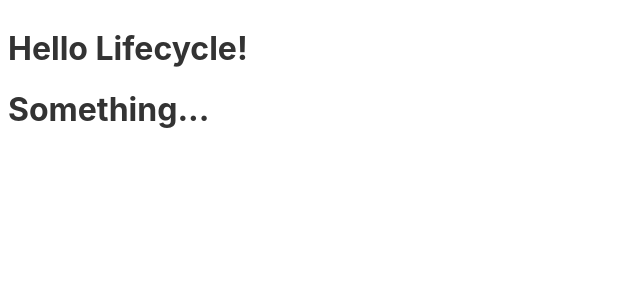
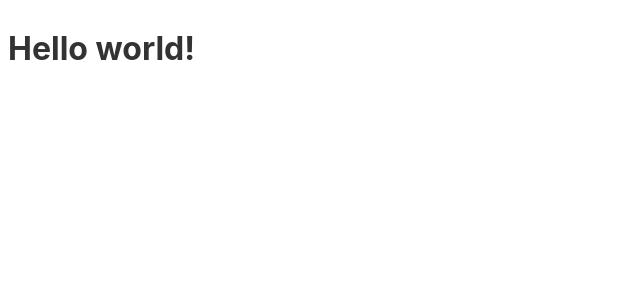
Before and after one commit to thebluerat/svelte_study, a Svelte app in the folder svelte-test/: page / in a window 1280 px wide. Shown: the top 300 px of the page, without its empty margins (0-640 px from the left). Built offline with nearby package versions, Linux system fonts and the light colour scheme.

Commit message:
lifecycle: tick

```diff
--- a/svelte-test/src/App.svelte
+++ b/svelte-test/src/App.svelte
@@ -1,14 +1,17 @@
+<!-- tick: 라이프사이클. 데이터가 갱신되고 나서 화면이 바뀌는 반응성을 가질 때까지 잠시 기다리게 해주는 능력이다. 실행 위치가 자유롭다. -->
+
 <script>
-    import {lifecycle, delayRender} from './lifecycle.js'
-    import Something from './Something.svelte'
+    import { tick } from 'svelte'
+    let name= 'world'
 
-    let done = delayRender()
-    lifecycle()
+    async function handler() {
+        name = 'ttoobi'
+        await tick()
+        const h1 = document.querySelector('h1')
+        console.log(h1.innerText)
+    }
+    // tick을 쓰기 전: Svelte의 최적화 방법으로 내부의 로직을 전부 다 실행하고 나서 화면을 갱신한다. 따라서 클릭을 한 후에도 log에는 Hello world!가 뜬다.
+    // tick이라는 함수는 promise 객체를 반환한다. 따라서 await를 붙여서 비동기로 실행해줘야 하고, 그러면 함수 앞에 async를 붙여줘야 한다.
 </script>
 
-{#if $done}
-    <h1>Hello Lifecycle!</h1>
-{/if}
-
-<Something />
-<!-- Something을 별도의 컴포넌트로 선언함 -->
+<h1 on:click={handler}>Hello {name}!</h1>
--- a/svelte-test/src/Something.svelte
+++ /dev/null
@@ -1,9 +0,0 @@
-<script>
-    import {delayRender} from './lifecycle.js'
-
-    let done = delayRender(1000) // 1초 뒤에 렌더링
-</script>
-
-{#if $done}
-    <h1>Something...</h1>
-{/if}
--- a/svelte-test/src/lifecycle.js
+++ /dev/null
@@ -1,29 +0,0 @@
-import { onMount, onDestroy, beforeUpdate, afterUpdate } from 'svelte'
-import {writable} from 'svelte/store'
-
-export function lifecycle() {
-    onMount(() => {
-        console.log('Mounted!')
-    })
-    onDestroy(() => {
-        console.log('Before destroy!')
-    })
-    beforeUpdate(() => {
-        console.log('Before update!')
-    })
-    afterUpdate(() => {
-        console.log('After update!')
-    })
-}
-
-export function delayRender(delay = 3000) { //인수가 없으면 3초
-    let render = writable(false)
-    onMount(() => {
-        setTimeout(() => {
-            // $render = true $표시는 .svelte로 끝나는 파일에서만 알아볼 수 있음
-            console.log(render) // set, update, subscribe
-            render.set(true)
-        }, delay)
-    })
-    return render
-}
```
